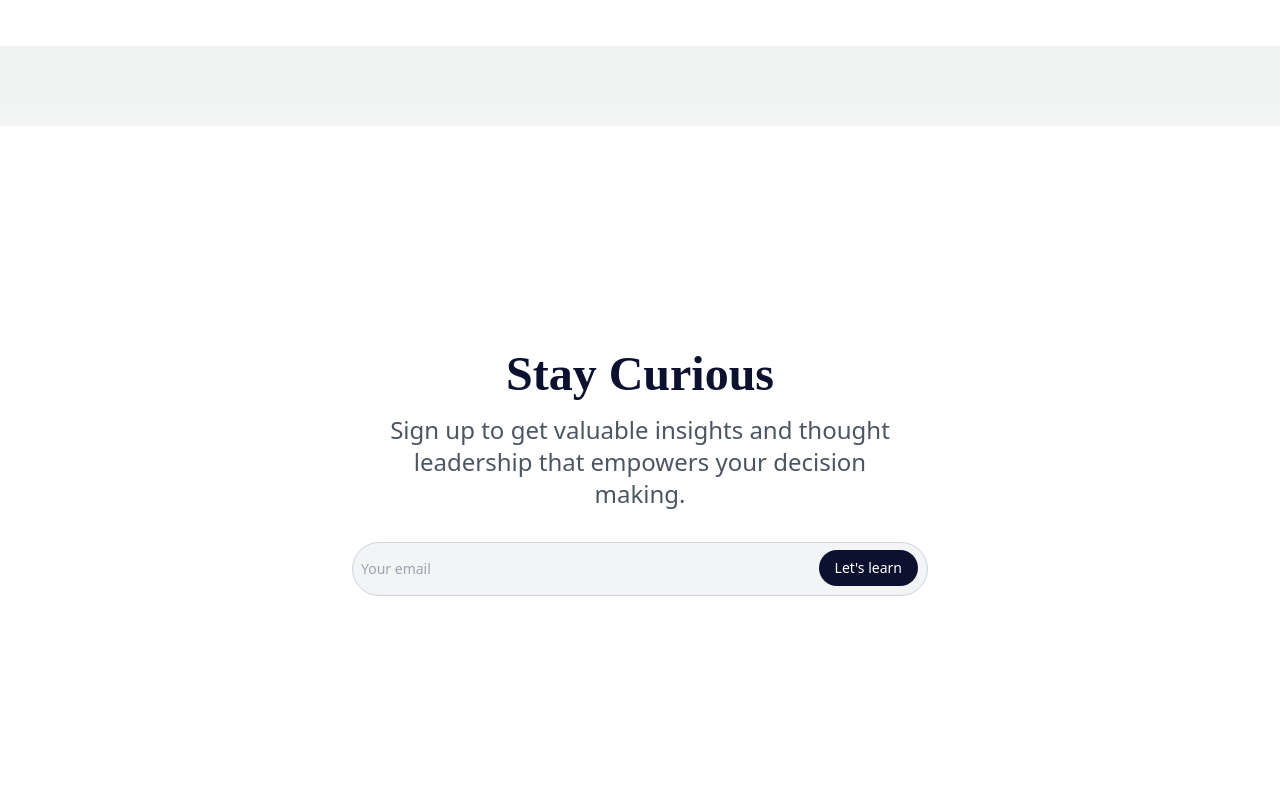
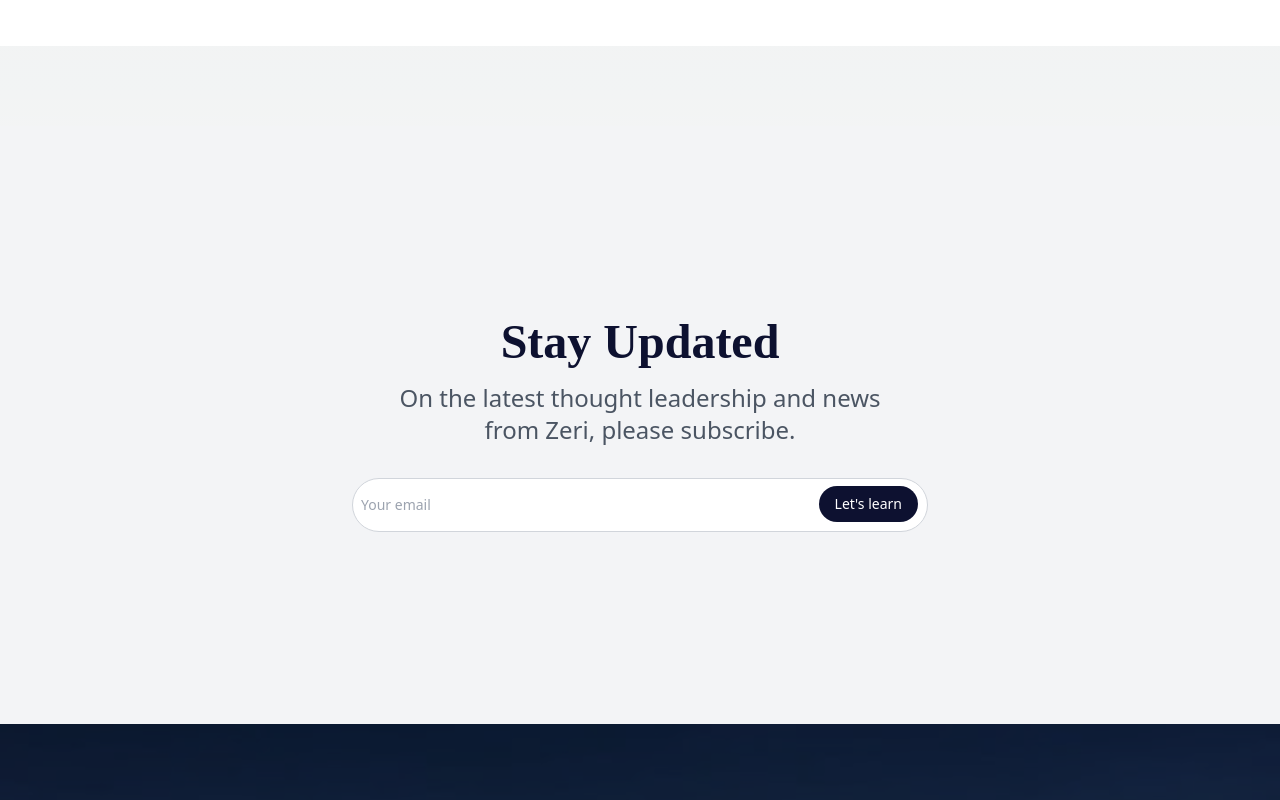
Before and after one commit to Edmund044/zeri-capital, a Next.js app: page /contact in a window 1280 px wide. Shown: the part 2440-3240 px from the top of the page. Built offline with nearby package versions, Linux system fonts and the light colour scheme.

Commit message:
added custom CTA

```diff
--- a/src/components/heros/HeroSectionCTA.js
+++ b/src/components/heros/HeroSectionCTA.js
@@ -2,7 +2,7 @@ export default function HeroSectionCTA(props) {
     return (
         <main className="">
 <section className={props.backGroundColor}>
-  <div className="p-8 md:p-12 lg:px-16 mt-20 lg:py-56">
+  <div className="p-8 md:p-12 lg:px-16 mt-20 lg:py-48">
     <div className="mx-auto max-w-lg text-center">
       <h2 className="text-5xl font-bold font-heading text-accent md:text-5xl">
        {props.heading}
@@ -16,7 +16,7 @@ export default function HeroSectionCTA(props) {
     {(() => {
         if (props.type == '1') {
           return (
-            <div className="mx-auto mt-8 max-w-xl bg-red-500 ">
+            <div className="mx-auto mt-8 max-w-xl">
             <button type="submit" className="ml-48 text-white text-center absolute bg-accent hover:bg-secondary font-medium rounded-full text-sm px-8 py-4">{props.buttonText}</button>
           </div>
           )
@@ -26,7 +26,7 @@ export default function HeroSectionCTA(props) {
               <form>
     <label for="search" className="mb-2 text-sm font-medium text-gray-900 sr-only dark:text-white">Search</label>
     <div className="relative">
-        <input type="search" id="search" className="block w-full p-4 ps-2 text-sm text-gray-900 border border-gray-300 rounded-full bg-gray-100 focus:ring-blue-500 focus:border-blue-500 dark:bg-gray-700 dark:border-gray-600 dark:placeholder-gray-400 dark:text-white dark:focus:ring-blue-500 dark:focus:border-blue-500" placeholder="Your email" required />
+        <input type="search" id="search" className="block w-full p-4 ps-2 text-sm text-gray-900 border border-gray-300 rounded-full bg-white focus:ring-blue-500 focus:border-blue-500 dark:bg-gray-700 dark:border-gray-600 dark:placeholder-gray-400 dark:text-white dark:focus:ring-blue-500 dark:focus:border-blue-500" placeholder="Your email" required />
         <button type="submit" className="text-white absolute end-2.5 bottom-2.5 bg-accent hover:bg-secondary font-medium rounded-full text-sm px-4 py-2 dark:bg-blue-600 dark:hover:bg-blue-700 dark:focus:ring-blue-800">{props.buttonText}</button>
     </div>
 </form>
--- a/src/pages/contact.js
+++ b/src/pages/contact.js
@@ -19,11 +19,11 @@ export default function ContactUs() {
             <HeroSectionWithCards heading="Corporate Emails"/>
             <HeroSectionMap/>
             <HeroSectionCTA
-                heading="Stay Curious"
-                subheading="Sign up to get valuable insights and thought leadership that empowers your decision making."
-                buttonText="Let's learn"
-                type="2"
-                backGroundColor="bg-white"
+           heading="Stay Updated"
+           subheading="On the latest thought leadership and news from Zeri, please subscribe."
+           buttonText="Let's learn"
+           type="2"
+           backGroundColor="bg-gray-100"
        />
             <Footer/>
         </main>
--- a/src/pages/news.js
+++ b/src/pages/news.js
@@ -23,7 +23,7 @@ export default function news() {
            subheading="On the latest thought leadership and news from Zeri, please subscribe."
            buttonText="Let's learn"
            type="2"
-           backGroundColor="bg-white"
+           backGroundColor="bg-gray-100"
        />
             <Footer/>
         </main>
```
